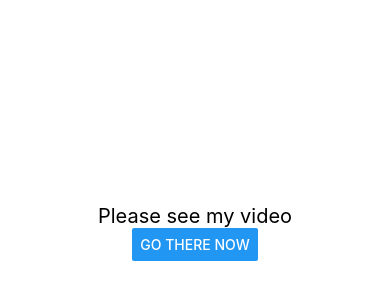
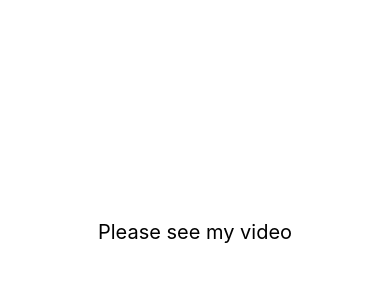
Before and after one commit to tchasinga/native-learner, a React Native app: screen / in a window 390 px wide. Shown: the part 190-490 px from the top of the page. Built offline with nearby package versions, Linux system fonts and the light colour scheme.

Commit message:
checking soem new changes

```diff
--- a/App.js
+++ b/App.js
@@ -4,8 +4,7 @@ export default function App() {
   return (
     <View style={styles.container}>
          <Text style={styles.text}>Please see my video</Text>
-         <Button  title='Go there now' onPress={()=>{Linking.openURL('https://www.youtube.com/watch?v=kG68cdAC_Do&list=RDkG68cdAC_Do&start_radio=1')}}>
-         </Button>
+
     </View>
   );
 }
```
